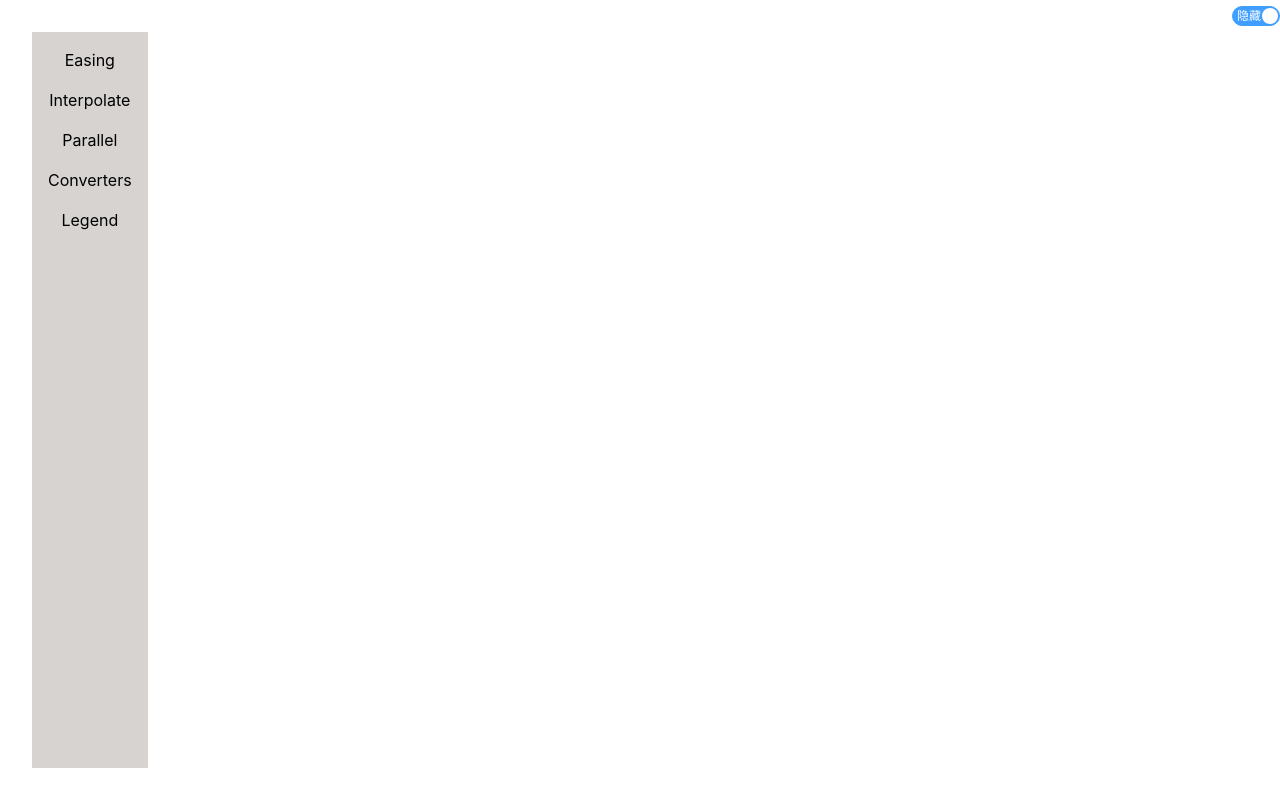
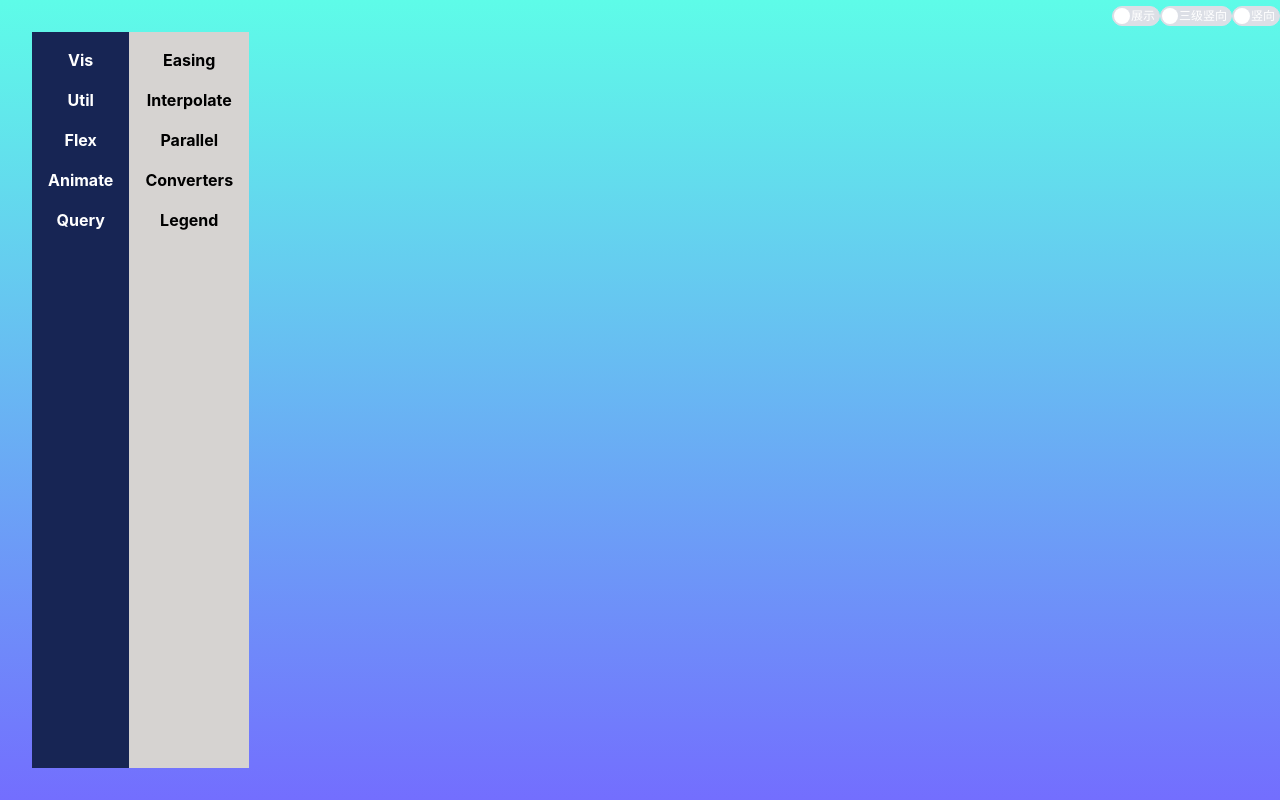
Before and after one commit to zqd123/menu-vite-project, a Vue app: page /#/first/menu in a window 1280 px wide. Both pictures are taken after a click on the element "Vis". Built offline with nearby package versions, Linux system fonts and the light colour scheme.

Commit message:
feat: 方向控制

```diff
--- a/src/App.vue
+++ b/src/App.vue
@@ -19,18 +19,3 @@ window.onunload = function () {
     <RouterView></RouterView>
   </div>
 </template>
-
-<style scoped>
-.logo {
-  height: 6em;
-  padding: 1.5em;
-  will-change: filter;
-  transition: filter 300ms;
-}
-.logo:hover {
-  filter: drop-shadow(0 0 2em #646cffaa);
-}
-.logo.vue:hover {
-  filter: drop-shadow(0 0 2em #42b883aa);
-}
-</style>
--- a/src/style.css
+++ b/src/style.css
@@ -71,6 +71,7 @@ button:focus-visible {
   margin: 0 auto;
   padding: 2rem;
   text-align: center;
+  background: linear-gradient(180deg,#5efce8,#736efe);
 }
 
 @media (prefers-color-scheme: light) {
--- a/src/views/menu/menu.vue
+++ b/src/views/menu/menu.vue
@@ -1,34 +1,74 @@
 <template>
-  <div class="flex h-full w-full">
-    <el-switch
-    class="!absolute right-0 top-0"
-    v-model="isHide"
-    @change="refreshStatus"
-    inline-prompt
-    active-text="隐藏"
-    inactive-text="展示"
-  />
+  <div class="flex h-full w-full" :class="isGlobalColumn?'flex-col':'flex-row'">
+    <div class="flex !absolute right-0 top-0">
+      <el-switch
+        v-model="isHide"
+        @change="refreshStatus"
+        inline-prompt
+        active-text="隐藏"
+        inactive-text="展示"
+      />
+      <el-switch
+        v-model="isThirdColumn"
+        inline-prompt
+        active-text="三级横向"
+        inactive-text="三级竖向"
+      />
+      <el-switch
+        v-model="isGlobalColumn"
+        inline-prompt
+        active-text="横向"
+        inactive-text="竖向"
+      />
+    </div>
     <transition name="fade">
-      <div v-show="isShowFirstMenu" class="bg-blue-950 flex flex-col gap-4 p-4 text-white">
-        <div v-for="item in menu1" :key="item.id" @click="firstMenuClick">
+      <div
+        v-show="isShowFirstMenu"
+        class="bg-blue-950 flex  gap-4 p-4 text-white"
+        :class="!isGlobalColumn ? 'flex-col' : 'flex-row justify-center'"
+      >
+        <div
+          v-for="item in menu1"
+          :key="item.id"
+          @click="firstMenuClick"
+          class="font-bold"
+        >
           {{ item.name }}
         </div>
       </div>
     </transition>
 
     <transition name="fade">
-      <div v-show="isShowSecondMenu" class="bg-stone-300 flex flex-col gap-4 p-4 text-black">
-        <div v-for="item in menu2" :key="item.id" @click="secondMenuClick" >
+      <div
+        v-show="isShowSecondMenu"
+        class="bg-stone-300 flex gap-4 p-4 text-black"
+        :class="!isGlobalColumn ? 'flex-col' : 'flex-row justify-center'"
+      >
+        <div
+          v-for="item in menu2"
+          :key="item.id"
+          @click="secondMenuClick"
+          class="font-bold"
+        >
           {{ item.name }}
         </div>
       </div>
     </transition>
 
     <transition name="fade">
-      <div v-show="isShowThirdMenu" class="flex-1 bg-white flex flex-col gap-4 p-4 text-black">
-        <div v-for="item in menu3" :key="item.id" class="flex items-center gap-4">
-          <span>{{ item.name }}</span>
-          <div class="flex gap-4">
+      <div
+        v-show="isShowThirdMenu"
+        class="flex-1 bg-white flex  gap-4 p-4 text-black"
+        :class="thirdCenter"
+      >
+        <div
+          v-for="item in menu3"
+          :key="item.id"
+          class="flex items-center gap-4 "
+          :class="!isThirdColumn ? 'flex-row' : 'flex-col'"
+        >
+          <span class="font-bold">{{ item.name }}</span>
+          <div class="flex gap-4" :class="!isThirdColumn ? 'flex-row' : 'flex-col'">
             <div v-for="item in menuChild" :key="item.id" @click="selectClick">
               {{ item.name }}
             </div>
@@ -40,56 +80,66 @@
 </template>
 <script lang="ts" setup>
 import { ElMessageBox } from "element-plus";
-import { ref } from "vue";
+import { computed, ref } from "vue";
 import { menu1, menu2, menu3, menuChild } from "./params";
-const isHide = ref(true)// 展开下级菜单,隐藏上级菜单
-const isShowFirstMenu = ref(true)
-const isShowSecondMenu = ref(false)
-const isShowThirdMenu = ref(false)
+const isHide = ref(false); // 展开下级菜单,隐藏上级菜单
+const isGlobalColumn = ref(false);// 菜单全局方向
+const isThirdColumn = ref(false); // 三级菜单方向
+const isShowFirstMenu = ref(true);
+const isShowSecondMenu = ref(false);
+const isShowThirdMenu = ref(false);
+const thirdCenter = computed(()=>{
+  if (isThirdColumn.value) {
+    return 'flex-row ' + `${isGlobalColumn.value ? 'justify-center':'justify-start'}`
+  } else {
+    return 'flex-col '+ `${isGlobalColumn.value ? 'items-center':'items-start'}`
 
-const initTime = new Date();// 初始时间
+  }
+})
+
+const initTime = new Date(); // 初始时间
 
 //一级菜单
-const firstMenuClick = ()=>{
-  console.log('一级菜单点击');
-  if(isHide.value){
-    isShowFirstMenu.value = false
+const firstMenuClick = () => {
+  console.log("一级菜单点击");
+  if (isHide.value) {
+    isShowFirstMenu.value = false;
   }
-  isShowSecondMenu.value =true
+  isShowSecondMenu.value = true;
   // isShowSecondMenu.value =!isShowSecondMenu.value
-}
+};
 
 // 二级菜单
-const secondMenuClick = ()=>{
-  if(isHide.value){
-    isShowFirstMenu.value = false
-    isShowSecondMenu.value = false
+const secondMenuClick = () => {
+  if (isHide.value) {
+    isShowFirstMenu.value = false;
+    isShowSecondMenu.value = false;
   }
-  isShowThirdMenu.value = true
-}
+  isShowThirdMenu.value = true;
+};
 
 //选中
-const selectClick = ()=>{
-  console.log('选中');
+const selectClick = () => {
+  console.log("选中");
   const nowTime = new Date();
-  const countTime = (nowTime.getTime() - initTime.getTime())/1000
-  ElMessageBox.alert(`用时: ${countTime}秒`, '提示', {
-    confirmButtonText: '确定',
-    callback:()=>{
-      refreshStatus()
-    }
-  })
-
-}
+  const countTime = (nowTime.getTime() - initTime.getTime()) / 1000;
+  ElMessageBox.alert(`用时: ${countTime}秒`, "提示", {
+    confirmButtonText: "确定",
+    callback: () => {
+      refreshStatus();
+    },
+  });
+};
 //重置刷新
-const refreshStatus = ()=>{
-  isShowFirstMenu.value = true
-  isShowSecondMenu.value =false
-  isShowThirdMenu.value = false
-}
+const refreshStatus = () => {
+  isShowFirstMenu.value = true;
+  isShowSecondMenu.value = false;
+  isShowThirdMenu.value = false;
+};
 </script>
 <style scoped>
-.fade-enter-active, .fade-leave-active {
+.fade-enter-active,
+.fade-leave-active {
   transition: opacity 0.3s ease;
 }
 .fade-enter-from,
```
